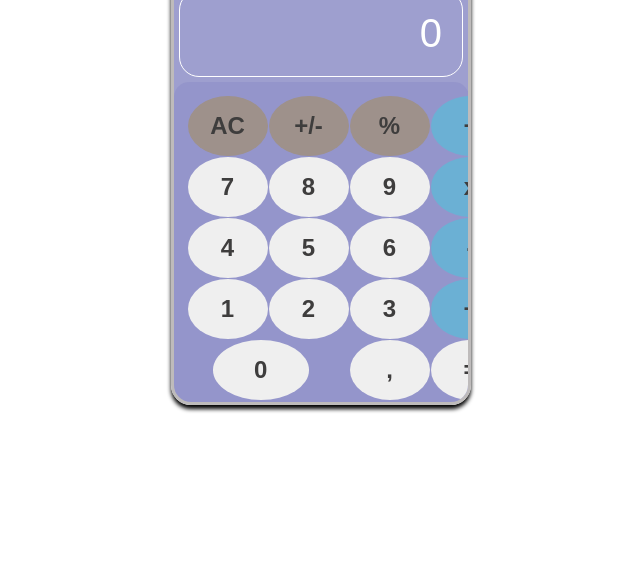
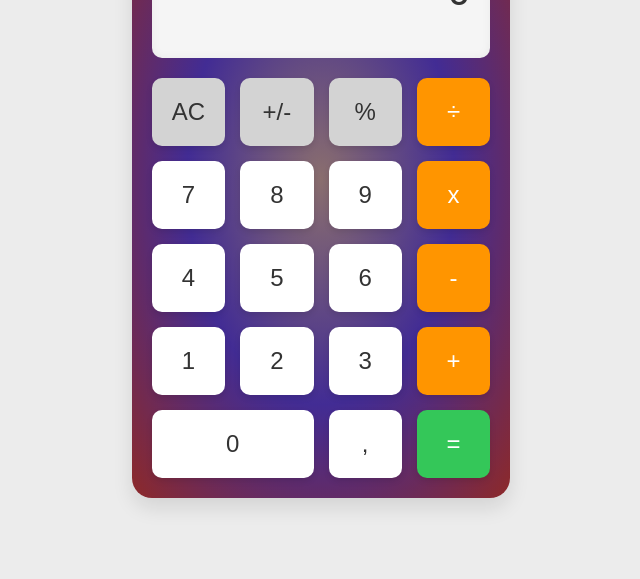
Before and after one commit to mazklau/calculadora, a plain HTML site: page index.html in a window 1280 px wide. Shown: the part 221-800 px from the top of the page, without its empty margins (319-959 px from the left). Drawn offline with Linux system fonts and the light colour scheme.

Commit message:
Update style.css

```diff
--- a/css/style.css
+++ b/css/style.css
@@ -1,99 +1,89 @@
-@charset "UTF-8";
-
-*{
-    margin: 0px;
-    padding: 0px;
-    box-sizing: border-box;
-}
-body{
-    display: flex;
-    align-items: center;
-    justify-content: center;
-    height: 100vh;
-    background-color: transparent;
-}
-.corpo-tab{
-    width: 300px;
-    background-color: rgba(81, 83, 170, 0.557);
-    border: 3px  solid rgb(190, 187, 187);
-    border-radius: 20px;
-    box-shadow: 0px 4px 4px black;
-    font-family: Arial, Helvetica, sans-serif;
-    text-align: center;
-    overflow: hidden;
-}
-.result{
-    padding: 20px;
-    text-align: right;
-    background-color: transparent;
-    border: 1px solid white;
-    margin: 5px;
-    border-radius: 20px;
-    color: #fff;
-    font-size: 2.5em;
-}
-
-.aria{
-    background-color: rgba(81, 82, 170, 0.116);
-    width: 295px;
-    height: 320px;
-    padding: 5px;
-    border-radius: 15px;
-    position: relative;
-    margin: auto;
-}
-.buttons{
-    display: grid;
-    padding-top: 9px;
-    grid-template-columns: repeat(4, 1fr);
-    grid-gap: 1px;
-    position: relative;
-    left: 8.5px;
-}
-
-.buttons button{
+/* style.css */
+body {
     display: flex;
     justify-content: center;
     align-items: center;
-    width: 10vh;
-    height: 60px;
-    color: #3e3d3d;
-    font-size: 1.5em;
-    font-weight: bold;
-    border: none;
-    outline: none;
-    cursor: pointer;
+    height: 100vh;
+    background-color: #ececec;
+    font-family: 'Roboto', sans-serif;
+    margin: 0;
 }
 
-button{
-    display: flex;
-    padding: 5px;
-    border-radius: 50%;
-
+section {
+    background: repeating-radial-gradient(rgb(138, 110, 110),rgb(66, 44, 148),rgb(141, 41, 41));
+    padding: 20px;
+    border-radius: 20px;
+    box-shadow: 0 10px 20px rgba(0, 0, 0, 0.1);
 }
 
-button:hover{
-    box-shadow: 1.5px solid rgb(40, 68, 98);
-    color: rgba(90, 94, 209, 0.822);
-    transition: .5 ease;
+.corpo-tab h2 {
+    text-align: center;
+    margin-bottom: 20px;
+    color: #ffffff;
 }
 
-.buttons .button-zero{
-    width: 60%;
-    position: relative;
-    left: 25px;
-
+.result {
+    background-color: #f5f5f5;
+    border-radius: 10px;
+    margin-bottom: 20px;
+    padding: 20px;
+    text-align: right;
+    font-size: 2.5em;
+    color: #333;
+    box-shadow: inset 0 0 10px rgba(0, 0, 0, 0.05);
+    min-height: 70px;
 }
 
-.button-zero{
-    width: 50px;
+.aria {
+    display: flex;
+    justify-content: center;
+}
+
+.buttons {
+    display: grid;
+    grid-template-columns: repeat(4, 1fr);
+    gap: 15px;
+}
+
+button {
+    padding: 20px;
+    font-size: 1.5em;
+    border: none;
+    border-radius: 10px;
+    cursor: pointer;
+    transition: background-color 0.3s ease, transform 0.2s ease;
+    box-shadow: 0 3px 6px rgba(0, 0, 0, 0.1);
+}
+
+button:hover {
+    transform: translateY(-2px);
+}
+
+.bg-gray {
+    background-color: #d3d3d3;
+    color: #333;
+}
+
+.bg-orange {
+    background-color: #ff9500;
+    color: #fff;
+}
+
+.ver {
+    background-color: #34c759;
+    color: #fff;
+}
+
+.button-zero {
     grid-column: span 2;
 }
 
-.bg-gray{
-    background-color: rgb(158, 145, 139);
+button:not(.bg-gray):not(.bg-orange):not(.ver) {
+    background-color: #ffffff;
+    color: #333;
+    box-shadow: 0 3px 6px rgba(0, 0, 0, 0.1);
 }
 
-.bg-orange{
-    background-color: rgba(65, 202, 220, 0.497);
+button:focus {
+    outline: none;
 }
```
